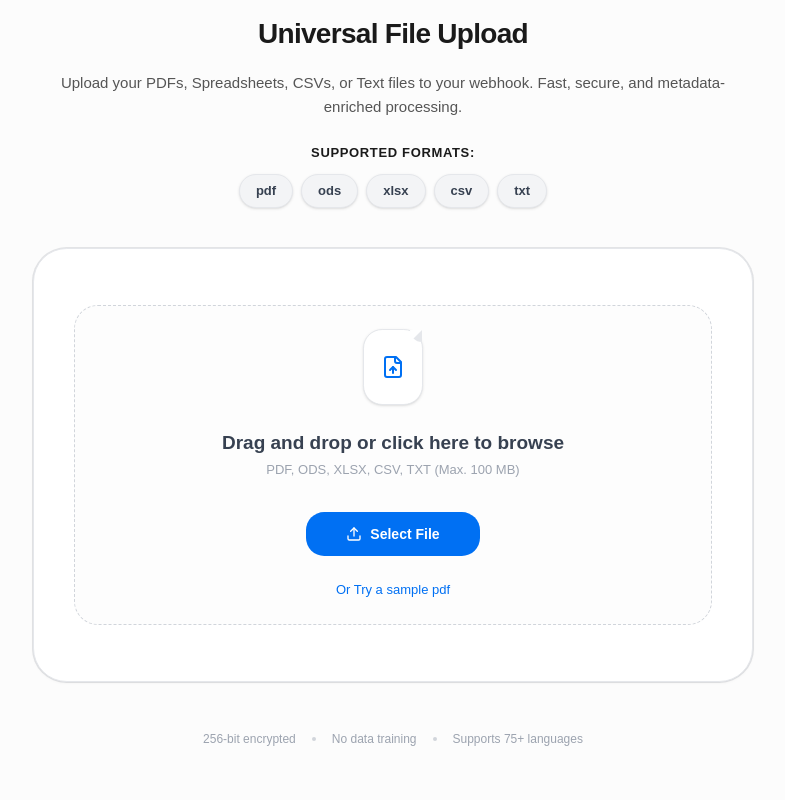
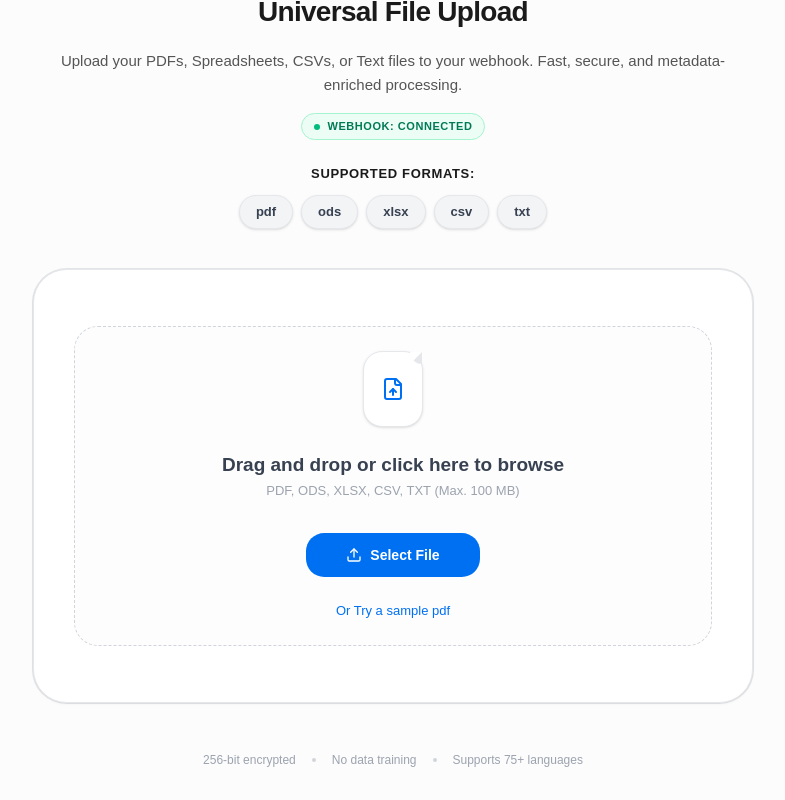
Before and after one commit to ginosko102/Ginosko-Files, a React (Vite) app: page / in a window 1280 px wide. Shown: the whole page, without its empty margins (247-1032 px from the left). Built offline with nearby package versions, Linux system fonts and the light colour scheme; no server answers.

Commit message:
feat: Improve webhook 404 error message
Provide more specific guidance when a 404 error occurs, suggesting common causes like incorrect URLs, typos, or inactive automation services. Also, add a visual indicator for the webhook URL status.

```diff
--- a/src/App.tsx
+++ b/src/App.tsx
@@ -86,7 +86,7 @@ export default function App() {
     } catch (error) {
       console.error('Upload failed:', error);
       if (axios.isAxiosError(error) && error.response?.status === 404) {
-        toast.error('Upload failed (404): The webhook URL was not found. Please verify your VITE_WEBHOOK_URL setting.');
+        toast.error(`Webhook endpoint not found (404). This usually means the URL is either incomplete, has a typo, or the automation (Make/Zapier) isn't "turned on".`);
       } else {
         toast.error('Failed to upload document. Please check your connection or webhook URL.');
       }
@@ -132,11 +132,29 @@ export default function App() {
           initial={{ opacity: 0, y: -10 }}
           animate={{ opacity: 1, y: 0 }}
           transition={{ delay: 0.1 }}
-          className="text-[#555] text-[15px] leading-[1.6] max-w-2xl mx-auto mb-6"
+          className="text-[#555] text-[15px] leading-[1.6] max-w-2xl mx-auto mb-4"
         >
           Upload your PDFs, Spreadsheets, CSVs, or Text files to your webhook.
           Fast, secure, and metadata-enriched processing.
         </motion.p>
+
+        <motion.div
+          initial={{ opacity: 0 }}
+          animate={{ opacity: 1 }}
+          transition={{ delay: 0.12 }}
+          className="flex justify-center mb-6"
+        >
+          <div className={`px-3 py-1 rounded-full flex items-center gap-2 border text-[11px] font-bold uppercase tracking-wider ${
+            WEBHOOK_URL.includes('hooks.example.com')
+              ? 'bg-amber-50 border-amber-200 text-amber-700'
+              : 'bg-emerald-50 border-emerald-200 text-emerald-700'
+          }`}>
+            <div className={`w-1.5 h-1.5 rounded-full ${
+              WEBHOOK_URL.includes('hooks.example.com') ? 'bg-amber-500 animate-pulse' : 'bg-emerald-500'
+            }`} />
+            {WEBHOOK_URL.includes('hooks.example.com') ? 'Webhook: Config Required' : 'Webhook: Connected'}
+          </div>
+        </motion.div>
 
         <motion.div
           initial={{ opacity: 0 }}
```
